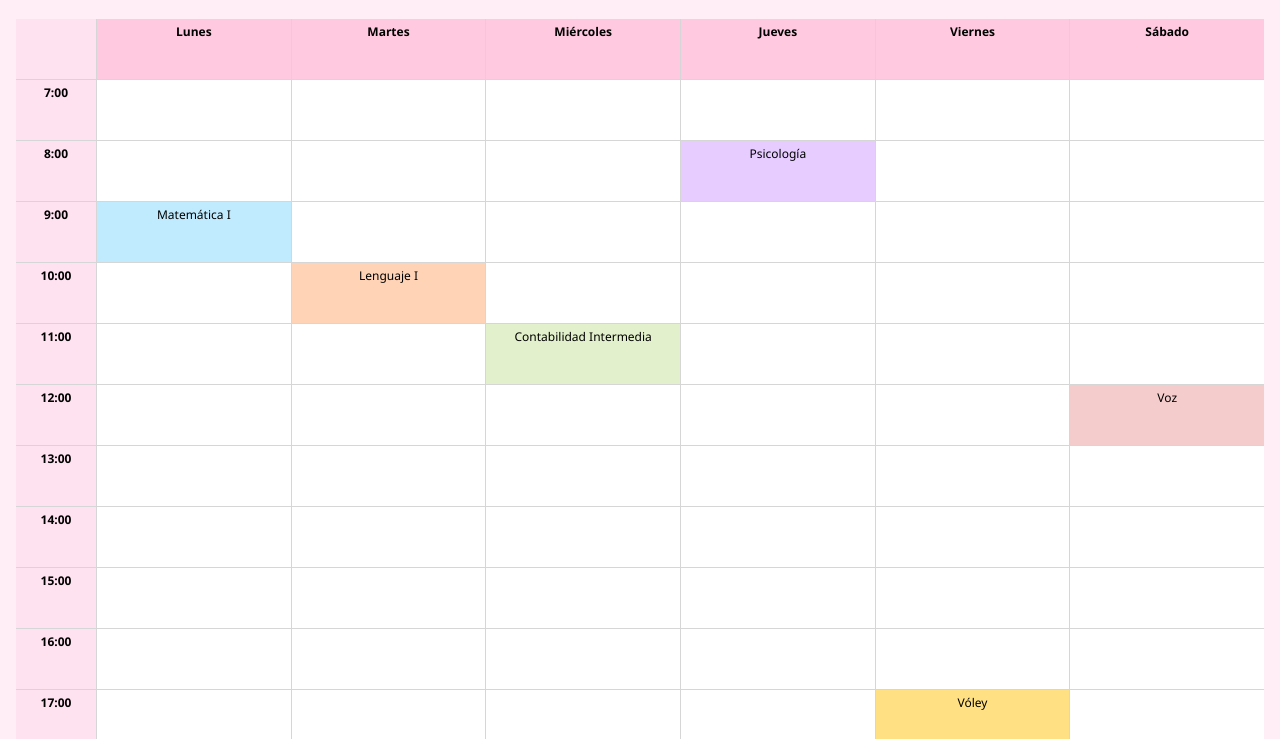
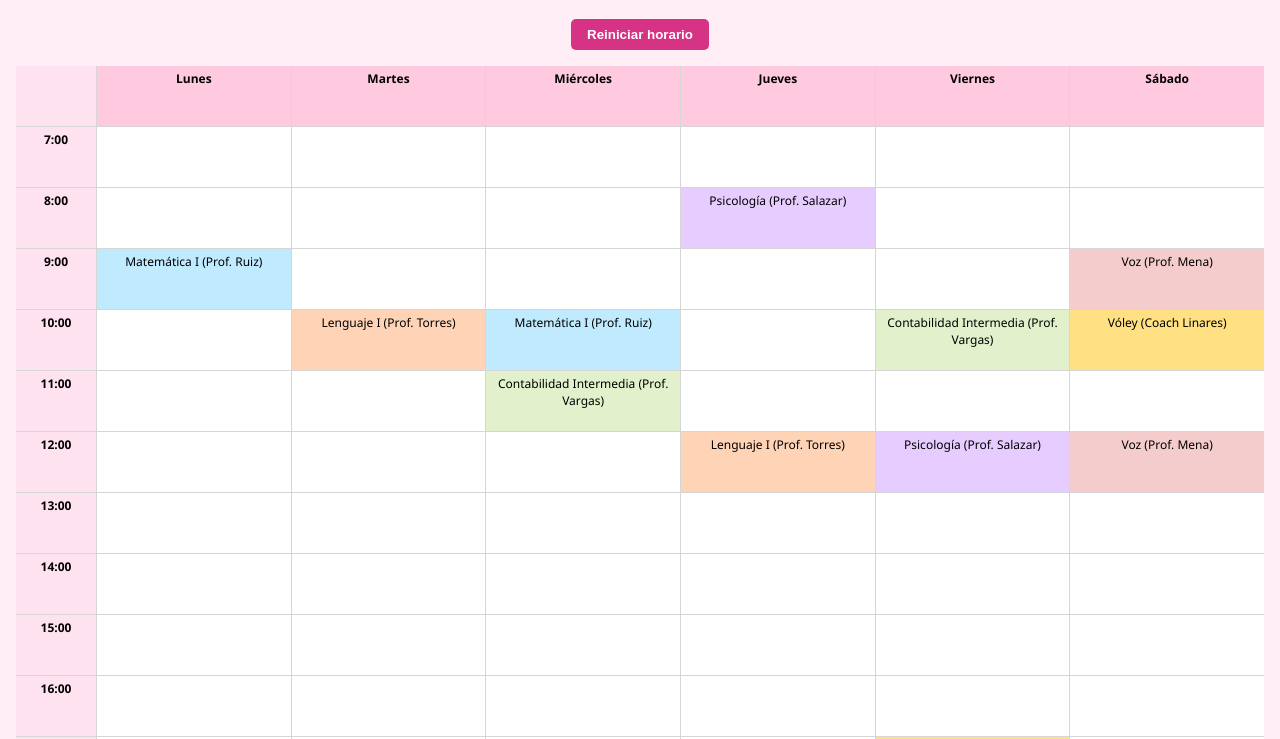
Before and after one commit to Mxrislw/a, a plain HTML site: page index.html in a window 1280 px wide. Shown: the part 61-800 px from the top of the page. Drawn offline with Linux system fonts and the light colour scheme.

Commit message:
Update index.html

```diff
--- a/index.html
+++ b/index.html
@@ -1,4 +1,3 @@
-
 <!DOCTYPE html>
 <html lang="es">
   <head>
@@ -17,6 +16,20 @@
         margin-top: 1rem;
         color: #d63384;
       }
+      .controls {
+        text-align: center;
+        margin-bottom: 1rem;
+      }
+      button {
+        margin: 0 0.5rem;
+        padding: 0.5rem 1rem;
+        border: none;
+        border-radius: 5px;
+        background-color: #d63384;
+        color: white;
+        font-weight: bold;
+        cursor: pointer;
+      }
       .calendar {
         display: grid;
         grid-template-columns: 80px repeat(6, 1fr);
@@ -31,6 +44,7 @@
         text-align: center;
         font-size: 12px;
         overflow: hidden;
+        cursor: pointer;
       }
       .header {
         background-color: #ffcae0;
@@ -54,11 +68,13 @@
   </head>
   <body>
     <h1>Horario de Mari</h1>
+    <div class="controls">
+      <button onclick="reiniciarHorario()">Reiniciar horario</button>
+    </div>
     <div class="calendar" id="calendar"></div>
 
     <script>
       const calendar = document.getElementById("calendar");
-
       const days = ["", "Lunes", "Martes", "Miércoles", "Jueves", "Viernes", "Sábado"];
       const hours = Array.from({ length: 13 }, (_, i) => i + 7); // 7am - 7pm
 
@@ -86,28 +102,59 @@
         });
       });
 
-      // Simulacro horarios (ejemplo)
-      const horarios = [
-        { curso: "Matemática I", clase: "matematica", dia: "Lunes", hora: 9 },
-        { curso: "Lenguaje I", clase: "lenguaje", dia: "Martes", hora: 10 },
-        { curso: "Contabilidad Intermedia", clase: "conta", dia: "Miércoles", hora: 11 },
-        { curso: "Psicología", clase: "psico", dia: "Jueves", hora: 8 },
-        { curso: "Vóley", clase: "voley", dia: "Viernes", hora: 17 },
-        { curso: "Voz", clase: "voz", dia: "Sábado", hora: 12 }
+      const opciones = [
+        { curso: "Matemática I", clase: "matematica", profesor: "Prof. Ruiz", dia: "Lunes", hora: 9 },
+        { curso: "Matemática I", clase: "matematica", profesor: "Prof. Ruiz", dia: "Miércoles", hora: 10 },
+        { curso: "Lenguaje I", clase: "lenguaje", profesor: "Prof. Torres", dia: "Martes", hora: 10 },
+        { curso: "Lenguaje I", clase: "lenguaje", profesor: "Prof. Torres", dia: "Jueves", hora: 12 },
+        { curso: "Contabilidad Intermedia", clase: "conta", profesor: "Prof. Vargas", dia: "Miércoles", hora: 11 },
+        { curso: "Contabilidad Intermedia", clase: "conta", profesor: "Prof. Vargas", dia: "Viernes", hora: 10 },
+        { curso: "Psicología", clase: "psico", profesor: "Prof. Salazar", dia: "Jueves", hora: 8 },
+        { curso: "Psicología", clase: "psico", profesor: "Prof. Salazar", dia: "Viernes", hora: 12 },
+        { curso: "Vóley", clase: "voley", profesor: "Coach Linares", dia: "Viernes", hora: 17 },
+        { curso: "Vóley", clase: "voley", profesor: "Coach Linares", dia: "Sábado", hora: 10 },
+        { curso: "Voz", clase: "voz", profesor: "Prof. Mena", dia: "Sábado", hora: 12 },
+        { curso: "Voz", clase: "voz", profesor: "Prof. Mena", dia: "Sábado", hora: 9 },
       ];
 
-      horarios.forEach(({ curso, clase, dia, hora }) => {
+      const seleccionadas = [];
+
+      opciones.forEach(({ curso, clase, profesor, dia, hora }) => {
         const cell = document.querySelector(`.cell[data-day="${dia}"][data-hour="${hora}"]`);
         if (cell) {
-          cell.textContent = curso;
+          cell.textContent += `${curso}\n(${profesor})`;
           cell.classList.add(clase);
           cell.onclick = () => {
-            document.querySelectorAll(".selected").forEach(e => e.classList.remove("selected"));
+            // Validar si ya está seleccionada otra opción del mismo curso
+            const mismoCurso = seleccionadas.find(sel => sel.curso === curso);
+            if (mismoCurso) {
+              const oldCell = document.querySelector(`.cell[data-day="${mismoCurso.dia}"][data-hour="${mismoCurso.hora}"]`);
+              if (oldCell) oldCell.classList.remove("selected");
+              seleccionadas.splice(seleccionadas.indexOf(mismoCurso), 1);
+            }
+
+            // Validar conflictos de horario
+            const conflicto = seleccionadas.find(sel => sel.dia === dia && sel.hora === hora);
+            if (conflicto) {
+              alert("Conflicto de horario con " + conflicto.curso);
+              return;
+            }
+
             cell.classList.add("selected");
-            alert(`Seleccionaste: ${curso} - ${dia} a las ${hora}:00`);
+            seleccionadas.push({ curso, dia, hora });
+            alert(`Agregado: ${curso} con ${profesor} - ${dia} a las ${hora}:00`);
           };
         }
       });
+
+      function reiniciarHorario() {
+        seleccionadas.forEach(({ dia, hora }) => {
+          const cell = document.querySelector(`.cell[data-day="${dia}"][data-hour="${hora}"]`);
+          if (cell) cell.classList.remove("selected");
+        });
+        seleccionadas.length = 0;
+        alert("Horario reiniciado.");
+      }
     </script>
   </body>
 </html>
```
